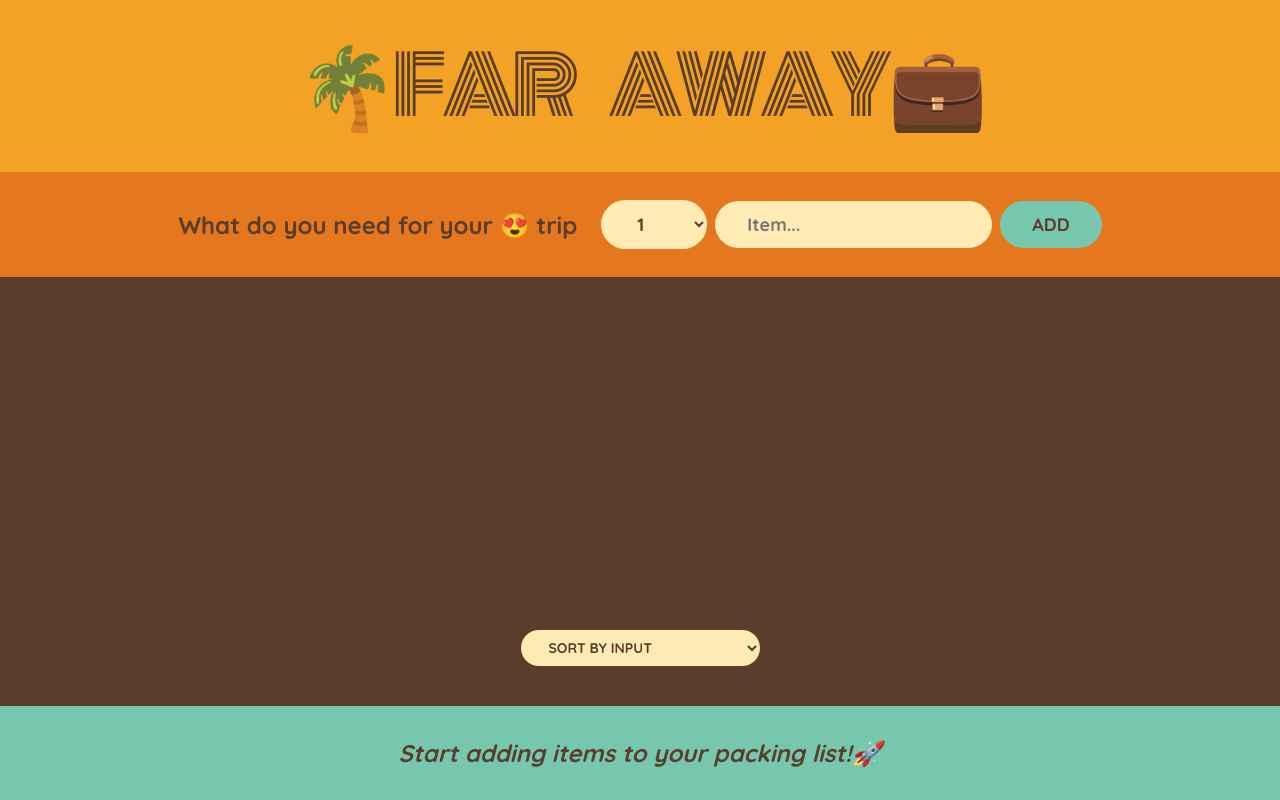
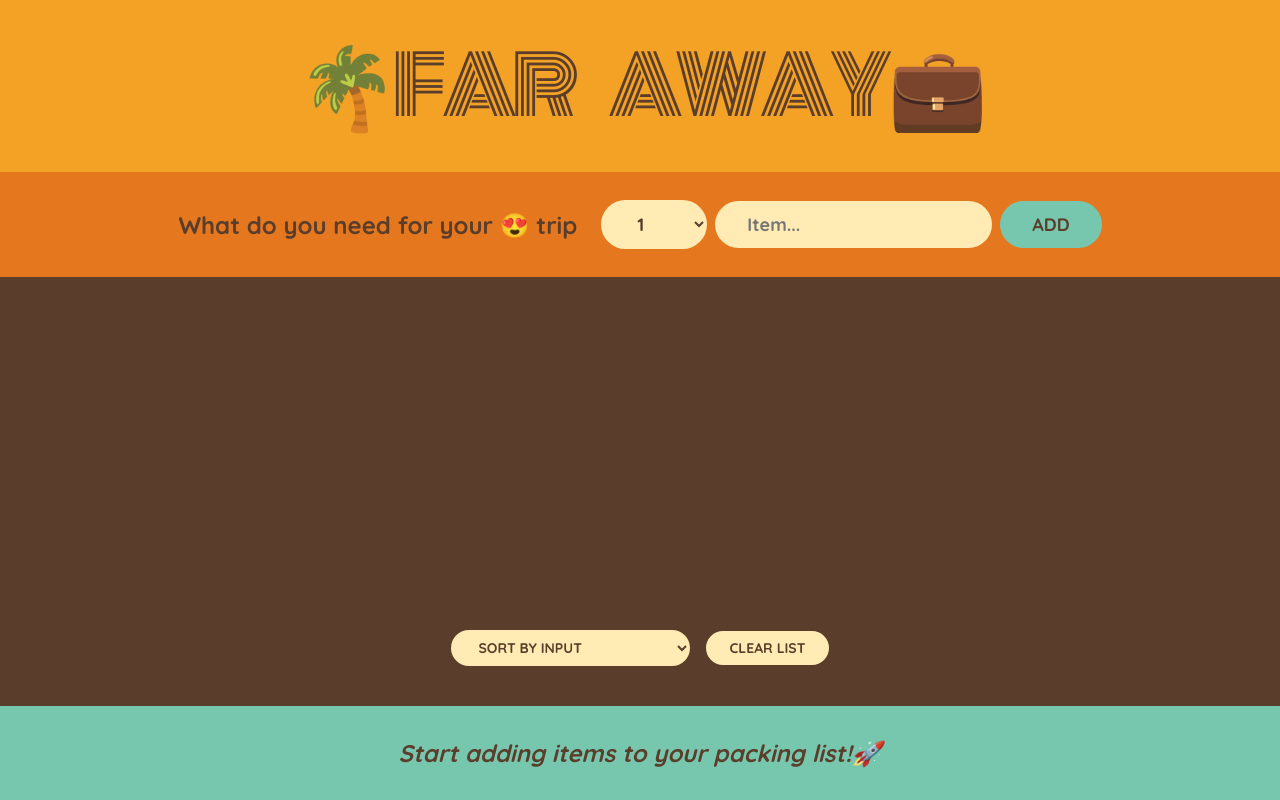
Before and after one commit to Jensen-Jacob/reactApp-far-away, a React (Create React App) app: page / in a window 1280 px wide. Built offline with nearby package versions, Linux system fonts and the light colour scheme.

Commit message:
Add button to clear the list

```diff
--- a/src/App.js
+++ b/src/App.js
@@ -19,6 +19,10 @@
     );
   }
 
+  function handleClearList() {
+    setItems([]);
+  }
+
   return (
     <div className="app">
       <Logo />
@@ -27,6 +31,7 @@
         items={items}
         onDeleteItem={handleDeleteItem}
         onToggleItem={handleToggleItem}
+        onClearList={handleClearList}
       />
       <Stats items={items} />
     </div>
@@ -47,8 +52,6 @@
     if (!description) return;
 
     const newItem = { description, quantity, packed: false, id: Date.now() };
-    // console.log(newItem);
-    // console.log(Date.now());
 
     onAddItems(newItem);
 
@@ -77,7 +80,7 @@
   );
 }
 
-function PackingList({ items, onDeleteItem, onToggleItem }) {
+function PackingList({ items, onDeleteItem, onToggleItem, onClearList }) {
   const [sortBy, setSortBy] = useState("input");
   let sortedItems;
 
@@ -104,12 +107,13 @@
         ))}
         {items.map((item) => console.log(item))}
       </ul>
-      <div className="action">
+      <div className="actions">
         <select value={sortBy} onChange={(e) => setSortBy(e.target.value)}>
           <option value="input">Sort By Input</option>
           <option value="description">Sort By Description</option>
           <option value="packed">Sort By Packed Status</option>
         </select>
+        <button onClick={onClearList}>Clear List</button>
       </div>
     </div>
   );
```
